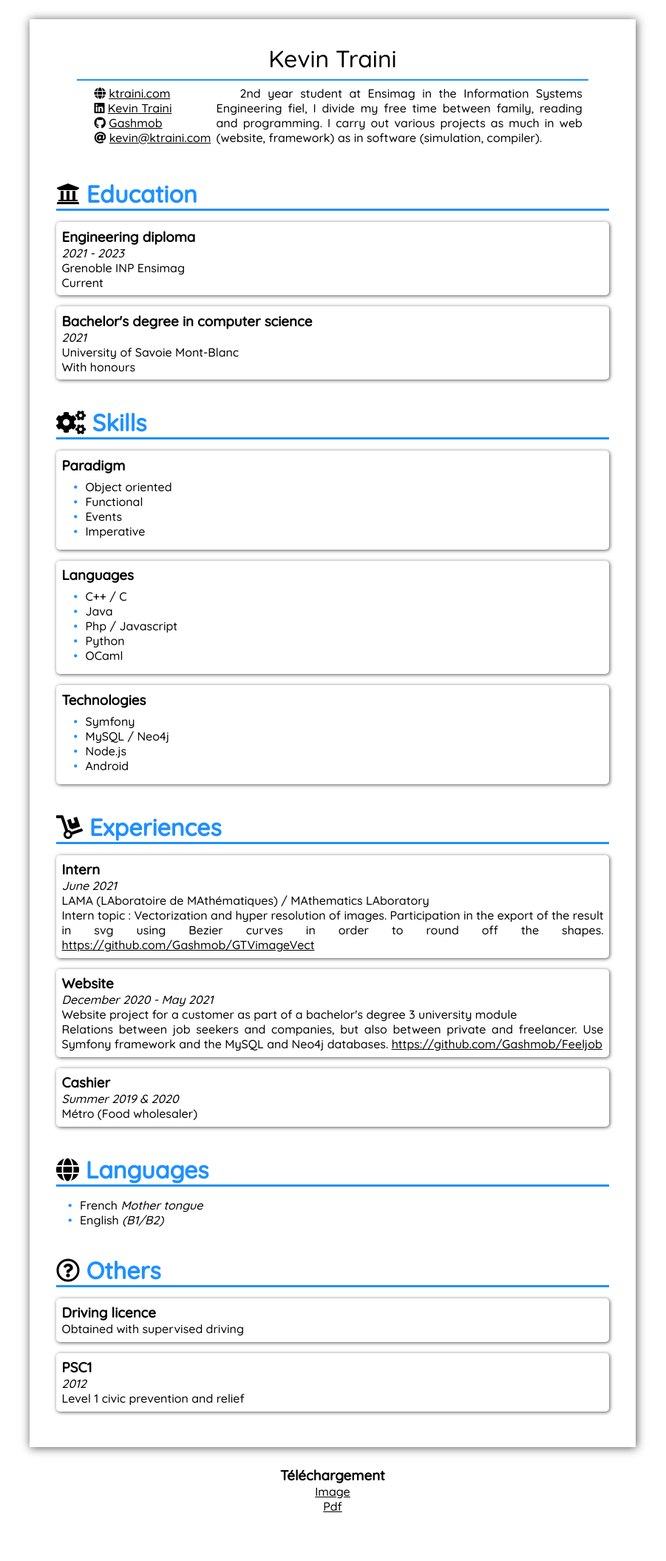
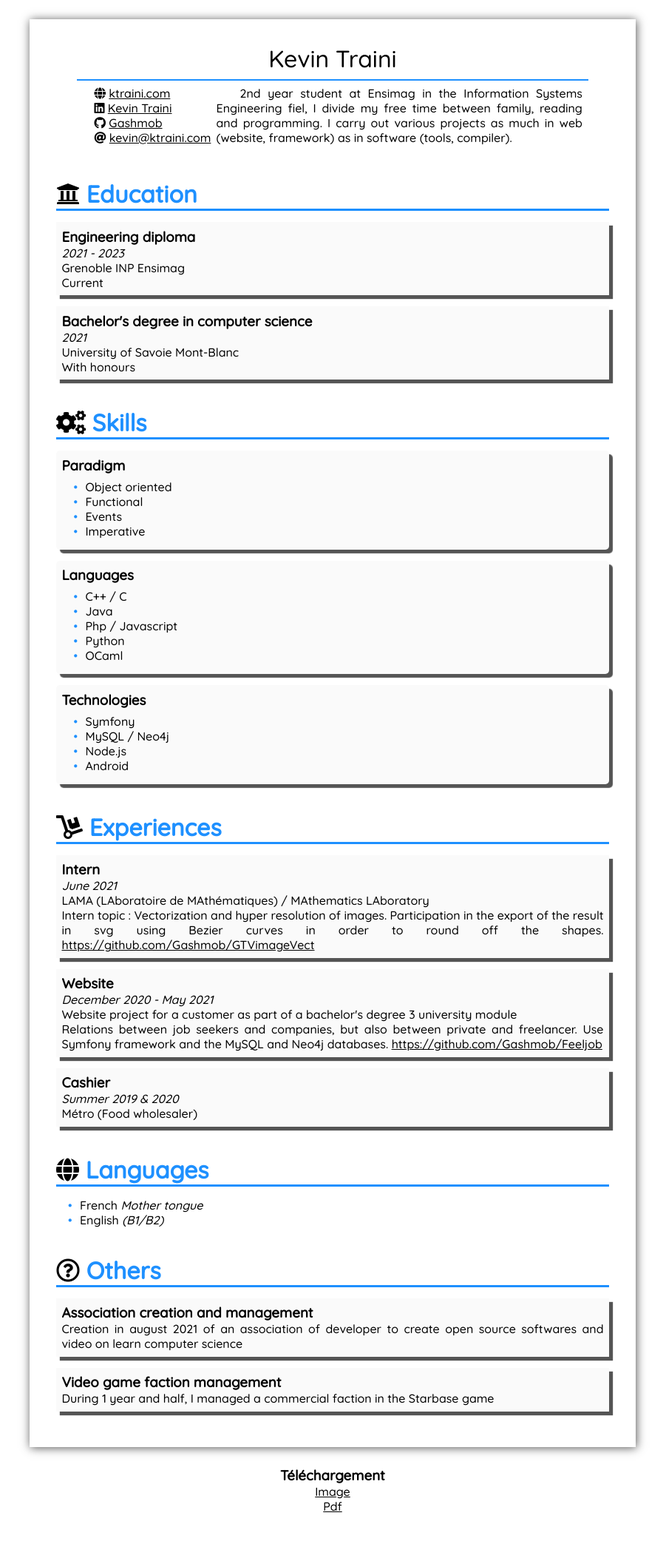
Before and after one commit to Gashmob/Website, a PHP site: template view/home/cv_en.html.twig in a window 1280 px wide. Shown: the whole page at 74% size, without its empty margins (190-1091 px from the left). Run offline with PHP 8.4, Linux system fonts and the light colour scheme; the template is opened without the code that fills it, so the values that code supplies are empty; some libraries are stand-ins or nearby versions.

Commit message:
Update cv

```diff
--- a/resources/css/main.css
+++ b/resources/css/main.css
@@ -342,8 +342,8 @@ article {
 .cv_body_card {
   margin: 1% 0;
   padding: 1%;
-  border-radius: 5px;
-  box-shadow: 1px 1px 5px #555;
+  background-color: #fafafa;
+  box-shadow: 5px 5px 1px #555;
   display: flex;
   flex-direction: column;
 }
@@ -352,7 +352,8 @@ article {
   margin: 1% 0;
   padding: 1%;
   border-radius: 5px;
-  box-shadow: 1px 1px 5px #555;
+  background-color: #fafafa;
+  box-shadow: 5px 5px 1px #555;
   display: flex;
   flex-direction: column;
 }
--- a/resources/scss/pages/cv.scss
+++ b/resources/scss/pages/cv.scss
@@ -93,8 +93,8 @@ article {
     &_card {
       margin: 1% 0;
       padding: 1%;
-      border-radius: 5px;
-      box-shadow: 1px 1px 5px #555;
+      background-color: #fafafa;
+      box-shadow: 5px 5px 1px #555;
       display: flex;
       flex-direction: column;
 
@@ -103,7 +103,8 @@ article {
         margin: 1% 0;
         padding: 1%;
         border-radius: 5px;
-        box-shadow: 1px 1px 5px #555;
+        background-color: #fafafa;
+        box-shadow: 5px 5px 1px #555;
         display: flex;
         flex-direction: column;
       }
--- a/view/home/cv_en.html.twig
+++ b/view/home/cv_en.html.twig
@@ -25,7 +25,7 @@
                         <div class="cv_header_text_sub_col_2" style="text-indent: 2em">
                             <p>2nd year student at Ensimag in the Information Systems Engineering fiel, I divide my free
                                 time between family, reading and programming. I carry out various projects as much in
-                                web (website, framework) as in software (simulation, compiler).</p>
+                                web (website, framework) as in software (tools, compiler).</p>
                         </div>
                     </div>
                 </div>
@@ -115,13 +115,12 @@
             <div class="cv_body">
                 <h2 class="cv_body_header"><i class="far fa-question-circle"></i> Others</h2>
                 <div class="cv_body_card">
-                    <h3 class="cv_body_title">Driving licence</h3>
-                    <span class="cv_body_info">Obtained with supervised driving</span>
+                    <h3 class="cv_body_title">Association creation and management</h3>
+                    <span class="cv_body_info">Creation in august 2021 of an association of developer to create open source softwares and video on learn computer science</span>
                 </div>
                 <div class="cv_body_card">
-                    <h3 class="cv_body_title">PSC1</h3>
-                    <span class="cv_body_date">2012</span>
-                    <span class="cv_body_info">Level 1 civic prevention and relief</span>
+                    <h3 class="cv_body_title">Video game faction management</h3>
+                    <span class="cv_body_info">During 1 year and half, I managed a commercial faction in the Starbase game</span>
                 </div>
             </div>
         </article>
```
Also changed, not shown: view/home/cv_fr.html.twig (+5 -6 lines), resources/img/projects/asteomount.png (added), 2 other files.
